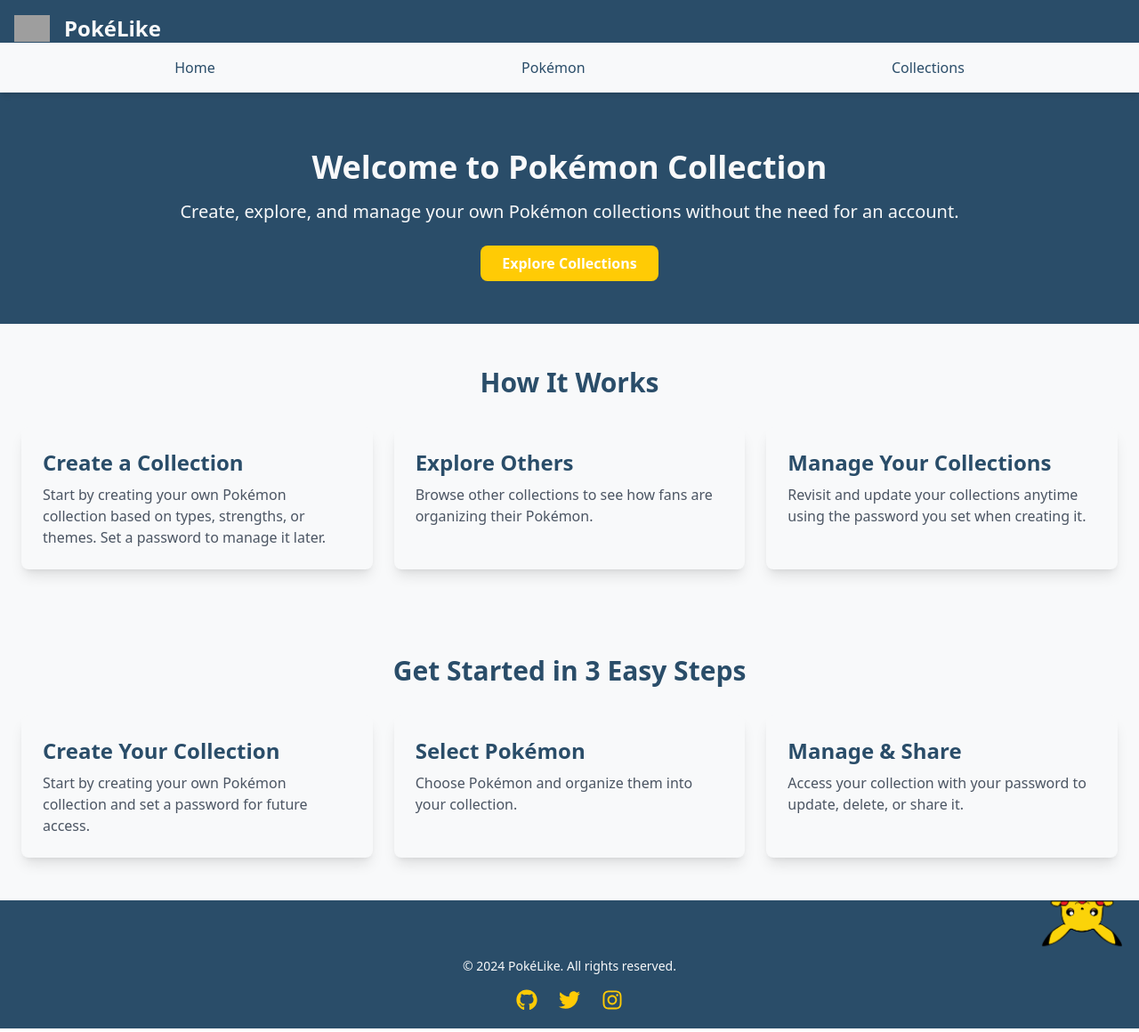
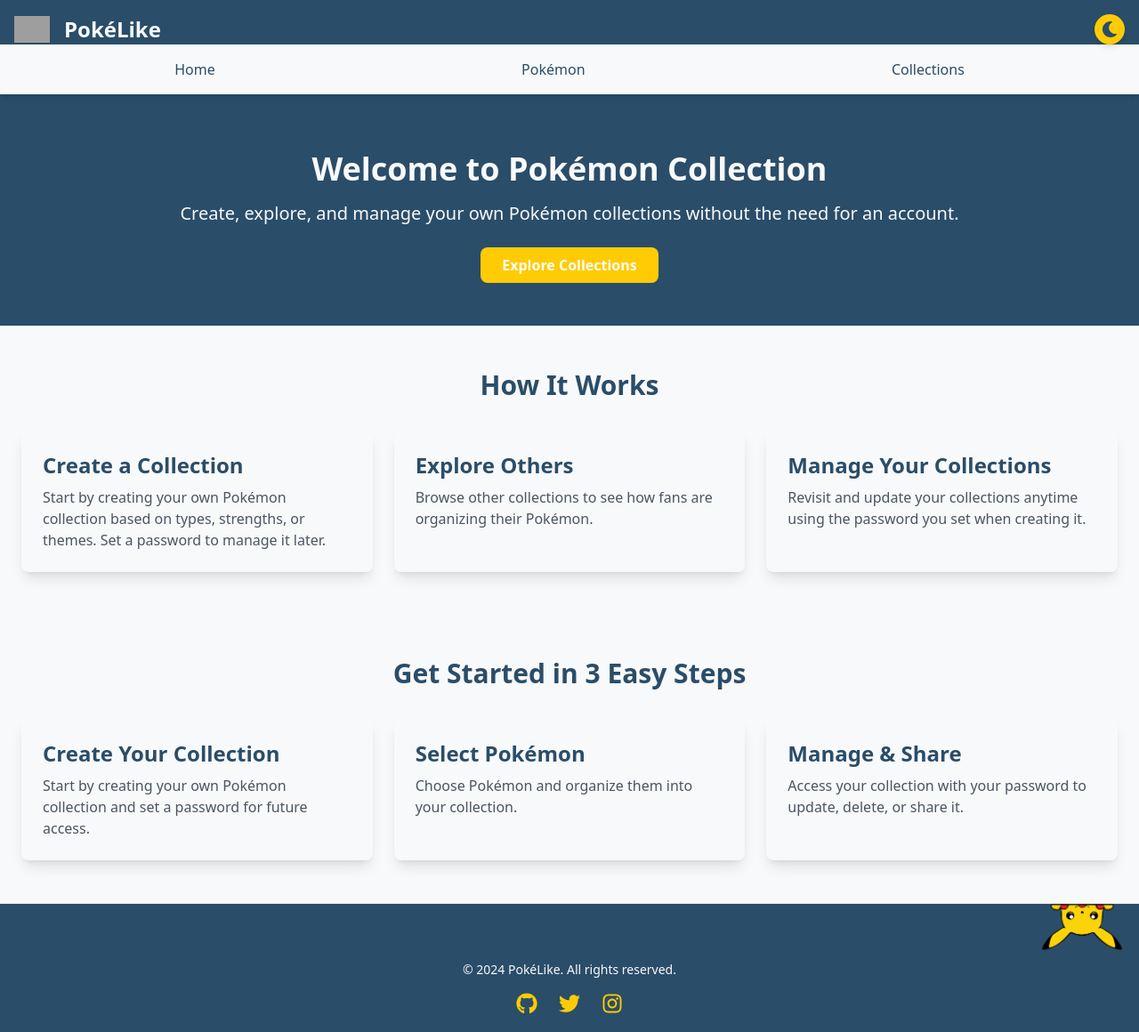
Before and after one commit to fac30/PRO05_FRONT_Gaj_Khalos_Max, a React (Vite) app: page / in a window 1280 px wide. Shown: the whole page at 89% size. Built offline with nearby package versions, Linux system fonts and the light colour scheme; grey boxes are pictures that could not be loaded.

Commit message:
feat: added dark mode and fixed FE

```diff
--- a/src/App.tsx
+++ b/src/App.tsx
@@ -7,7 +7,7 @@
 
 function App() {
   return (
-    <>
+    <div className="bg-soft-white dark:bg-dark-charcoal text-midnight-blue dark:text-soft-gray min-h-screen transition-colors duration-300">
       <Router>
         <Header />
         <Routes>
@@ -17,7 +17,7 @@
         </Routes>
         <Footer />
       </Router>
-    </>
+    </div>
   );
 }
 
--- /dev/null
+++ b/src/components/Button/DarkModeToggle.tsx
@@ -0,0 +1,31 @@
+import { useEffect, useState } from 'react';
+import { FaSun, FaMoon } from 'react-icons/fa';
+
+export default function DarkModeToggle() {
+  const [isDarkMode, setIsDarkMode] = useState(() => {
+    return localStorage.getItem('theme') === 'dark' ||
+           (window.matchMedia && window.matchMedia('(prefers-color-scheme: dark)').matches);
+  });
+
+  useEffect(() => {
+    if (isDarkMode) {
+      document.documentElement.classList.add('dark');
+      localStorage.setItem('theme', 'dark');
+    } else {
+      document.documentElement.classList.remove('dark');
+      localStorage.setItem('theme', 'light');
+    }
+  }, [isDarkMode]);
+
+  const toggleDarkMode = () => setIsDarkMode(!isDarkMode);
+
+  return (
+    <button
+      onClick={toggleDarkMode}
+      aria-label="Toggle Dark Mode"
+      className="bg-electric-yellow dark:bg-dark-charcoal text-midnight-blue dark:text-soft-white p-2 rounded-full shadow-md transition-colors"
+    >
+      {isDarkMode ? <FaSun size={18} /> : <FaMoon size={18} />}
+    </button>
+  );
+}
--- a/src/components/Footer/Footer.tsx
+++ b/src/components/Footer/Footer.tsx
@@ -3,17 +3,16 @@
 
 export default function Footer() {
   return (
-    <footer className="bg-midnight-blue text-soft-white py-16 pb-1 mt-0 relative">
+    <footer className="bg-midnight-blue dark:bg-dark-charcoal text-soft-white dark:text-soft-gray py-16 pb-1 mt-0 relative transition-colors duration-300 border-t dark:border-white">
       <div className="max-w-screen-xl mx-auto px-4 text-center">
         <p className="text-sm mb-4">&copy; 2024 PokéLike. All rights reserved.</p>
-
 
         <div className="flex justify-center space-x-6 mb-4">
           <a
             href="https://github.com/yourgithub"
             target="_blank"
             rel="noopener noreferrer"
-            className="text-electric-yellow hover:text-soft-white transition-colors"
+            className="text-electric-yellow dark:text-electric-blue hover:text-soft-white dark:hover:text-soft-gray transition-colors"
           >
             <FaGithub size={24} />
           </a>
@@ -21,7 +20,7 @@
             href="https://twitter.com/yourtwitter"
             target="_blank"
             rel="noopener noreferrer"
-            className="text-electric-yellow hover:text-soft-white transition-colors"
+            className="text-electric-yellow dark:text-electric-blue hover:text-soft-white dark:hover:text-soft-gray transition-colors"
           >
             <FaTwitter size={24} />
           </a>
@@ -29,7 +28,7 @@
             href="https://instagram.com/yourinstagram"
             target="_blank"
             rel="noopener noreferrer"
-            className="text-electric-yellow hover:text-soft-white transition-colors"
+            className="text-electric-yellow dark:text-electric-blue hover:text-soft-white dark:hover:text-soft-gray transition-colors"
           >
             <FaInstagram size={24} />
           </a>
@@ -39,7 +38,7 @@
         <img
           src={logo2}
           alt="Pokémon Logo"
-          className="w-24 h-auto transform rotate-180"
+          className="w-24 h-auto transform rotate-180 dark:opacity-80"
         />
       </div>
     </footer>
--- a/src/components/Header/Header.tsx
+++ b/src/components/Header/Header.tsx
@@ -1,13 +1,16 @@
 import Logo from './Logo';
 import Navbar from './Navbar';
+import DarkModeToggle from '../Button/DarkModeToggle';
 
 export default function Header() {
   return (
-    <header className="bg-midnight-blue text-soft-white py-4">
-      <div className="flex items-center space-x-4 px-4">
-        <Logo size={40} />
-        <h1 className="text-2xl font-bold">PokéLike</h1>
-
+    <header className="bg-midnight-blue dark:bg-dark-charcoal text-soft-white py-4">
+      <div className="flex items-center justify-between px-4">
+        <div className="flex items-center space-x-4">
+          <Logo size={40} />
+          <h1 className="text-2xl font-bold">PokéLike</h1>
+        </div>
+        <DarkModeToggle />
       </div>
       <Navbar />
     </header>
--- a/src/components/Section/SectionWithItems.tsx
+++ b/src/components/Section/SectionWithItems.tsx
@@ -13,12 +13,12 @@
 const SectionWithItems: React.FC<SectionWithItemsProps> = ({ title, items }) => {
   return (
     <section className="py-12 px-6">
-      <h2 className="text-3xl font-bold text-center text-midnight-blue">{title}</h2>
+      <h2 className="text-3xl font-bold text-center text-midnight-blue dark:text-soft-white">{title}</h2>
       <div className="mt-8 grid grid-cols-1 sm:grid-cols-2 lg:grid-cols-3 gap-6">
         {items.map((item, index) => (
-          <div key={index} className="bg-soft-white shadow-lg p-6 rounded-lg">
-            <h3 className="text-2xl font-semibold text-midnight-blue">{item.title}</h3>
-            <p className="mt-2 text-gray-600">{item.description}</p>
+          <div key={index} className="bg-soft-white dark:bg-slate-gray shadow-lg p-6 rounded-lg">
+            <h3 className="text-2xl font-semibold text-midnight-blue dark:text-soft-white">{item.title}</h3>
+            <p className="mt-2 text-gray-600 dark:text-soft-gray">{item.description}</p>
           </div>
         ))}
       </div>
--- a/src/components/Section/StepItem.tsx
+++ b/src/components/Section/StepItem.tsx
@@ -1,4 +1,4 @@
-import React from 'react';
+/* import React from 'react';
 
 interface StepItemProps {
   title: string;
@@ -14,4 +14,4 @@
   );
 };
 
-export default StepItem;
+export default StepItem; */
--- a/src/pages/Collections.tsx
+++ b/src/pages/Collections.tsx
@@ -1,6 +1,5 @@
-// src/pages/Collections.tsx
 import { useState } from 'react';
-import { FaPlus } from 'react-icons/fa'; // Import the + icon from react-icons
+import { FaPlus } from 'react-icons/fa';
 import Modal from '../components/Modal/Modal';
 import CollectionForm from '../components/Form/CollectionForm';
 
@@ -14,18 +13,18 @@
   };
 
   return (
-    <main className="bg-soft-white text-midnight-blue p-8">
+    <main className="bg-soft-white dark:bg-dark-charcoal text-midnight-blue dark:text-soft-gray p-8 transition-colors duration-300">
       <h2 className="text-3xl font-bold text-center">Your Collections</h2>
       <div className="mt-8 grid grid-cols-1 sm:grid-cols-2 lg:grid-cols-3 gap-6">
         {collections.map((collection, index) => (
-          <div key={index} className="bg-white p-4 rounded-lg shadow-md text-center">
+          <div key={index} className="bg-white dark:bg-slate-gray p-4 rounded-lg shadow-md text-center">
             <h3 className="text-xl font-semibold">{collection.name}</h3>
-            <p className="text-sm text-slate-gray">{collection.description}</p>
+            <p className="text-sm text-slate-gray dark:text-soft-white">{collection.description}</p>
           </div>
         ))}
       </div>
       <button
-        className="fixed bottom-8 right-8 bg-electric-yellow text-white rounded-full p-4 shadow-lg z-50"
+        className="fixed bottom-8 right-8 bg-electric-yellow dark:bg-electric-yellow text-white rounded-full p-4 shadow-lg z-50"
         onClick={() => setModalOpen(true)}
         aria-label="Make your own collection"
       >
--- a/src/pages/Home.tsx
+++ b/src/pages/Home.tsx
@@ -1,14 +1,13 @@
 import Button from '../components/Button/Button';
 import SectionWithItems from '../components/Section/SectionWithItems';
-import StepItem from '../components/Section/StepItem';
 
 export default function Home() {
   return (
-    <main className="bg-soft-white text-midnight-blue">
-      <section className="bg-midnight-blue text-soft-white py-12 px-4 text-center">
+    <main className="bg-soft-white dark:bg-dark-charcoal text-midnight-blue dark:text-soft-gray">
+      <section className="bg-midnight-blue dark:bg-dark-charcoal text-soft-white py-12 px-4 text-center border-b dark:border-white">
         <h1 className="text-4xl font-extrabold">Welcome to Pokémon Collection</h1>
         <p className="mt-4 text-xl">Create, explore, and manage your own Pokémon collections without the need for an account.</p>
-        <Button href="/collections" className="mt-6 inline-block text-white bg-electric-yellow py-2 px-6 rounded-lg font-semibold hover:bg-midnight-blue hover:text-soft-white transition-all">
+        <Button href="/collections" className="mt-6 inline-block text-white bg-electric-yellow dark:bg-electric-yellow py-2 px-6 rounded-lg font-semibold hover:bg-midnight-blue hover:text-soft-white transition-all">
           Explore Collections
         </Button>
       </section>
@@ -29,14 +28,23 @@
           },
         ]}
       />
-      <section className="py-12 px-6">
-        <h2 className="text-3xl font-bold text-center text-midnight-blue">Get Started in 3 Easy Steps</h2>
-        <div className="mt-8 grid grid-cols-1 sm:grid-cols-2 lg:grid-cols-3 gap-6">
-          <StepItem title="Create Your Collection" description="Start by creating your own Pokémon collection and set a password for future access." />
-          <StepItem title="Select Pokémon" description="Choose Pokémon and organize them into your collection." />
-          <StepItem title="Manage & Share" description="Access your collection with your password to update, delete, or share it." />
-        </div>
-      </section>
+      <SectionWithItems
+        title="Get Started in 3 Easy Steps"
+        items={[
+          {
+            title: 'Create Your Collection',
+            description: 'Start by creating your own Pokémon collection and set a password for future access.',
+          },
+          {
+            title: 'Select Pokémon',
+            description: 'Choose Pokémon and organize them into your collection.',
+          },
+          {
+            title: 'Manage & Share',
+            description: 'Access your collection with your password to update, delete, or share it.',
+          },
+        ]}
+      />
     </main>
   );
 }
--- a/tailwind.config.js
+++ b/tailwind.config.js
@@ -1,19 +1,27 @@
-/** @type {import('tailwindcss').Config} */
 export default {
   content: [
     "./index.html",
     "./src/**/*.{js,ts,jsx,tsx}",
   ],
+  darkMode: 'class', // Enable dark mode support
   theme: {
     extend: {
       colors: {
+        // Light mode colors
         'electric-yellow': '#FFCB05',
         'midnight-blue': '#2A4D69',
         'soft-white': '#F8F9FA',
         'grass-green': '#3DA35D',
         'slate-gray': '#5D737E',
+
+        // Dark mode colors
+        'dark-charcoal': '#121212',
+        'golden-yellow': '#D4A017',
+        'soft-gray': '#FFFFFF',
+        'forest-green': '#1F5B4A',
+        'steel-gray': '#3A3A3A',
       },
     },
   },
   plugins: [],
-}
+};
```
Also changed, not shown: src/pages/Pokémon.tsx (+7 -7 lines).
